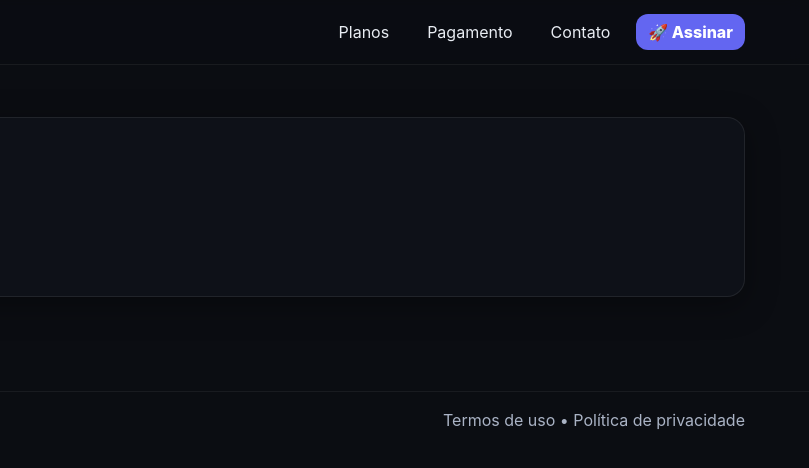
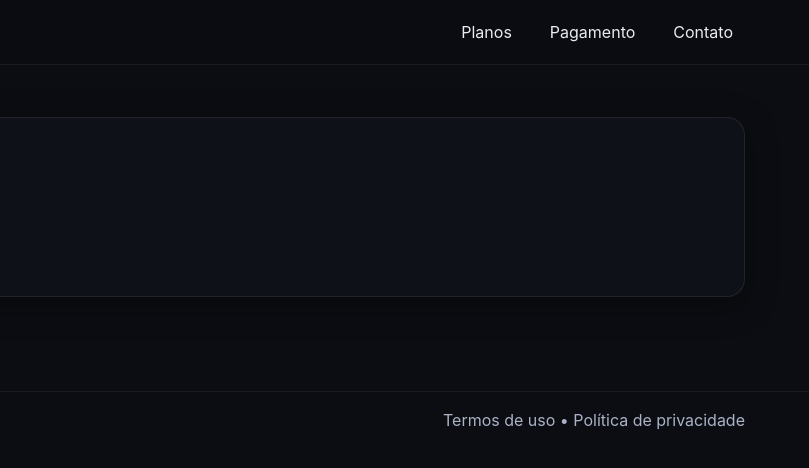
Before and after one commit to bhfernandes2025/meu_App, a plain HTML site: page contato.html in a window 1280 px wide. Shown: the full height of the page, 471-1280 px from the left. Drawn offline with Linux system fonts and the light colour scheme.

Commit message:
Update contato.html
ht

```diff
--- a/contato.html
+++ b/contato.html
@@ -35,7 +35,6 @@ footer{border-top:1px solid rgba(255,255,255,.06);margin-top:24px;}
 <a href="planos.html">Planos</a>
 <a href="pagamento.html">Pagamento</a>
 <a href="contato.html">Contato</a>
-<a class="cta" href="planos.html">🚀 Assinar</a>
 </nav>
 </div>
 </header>
```
